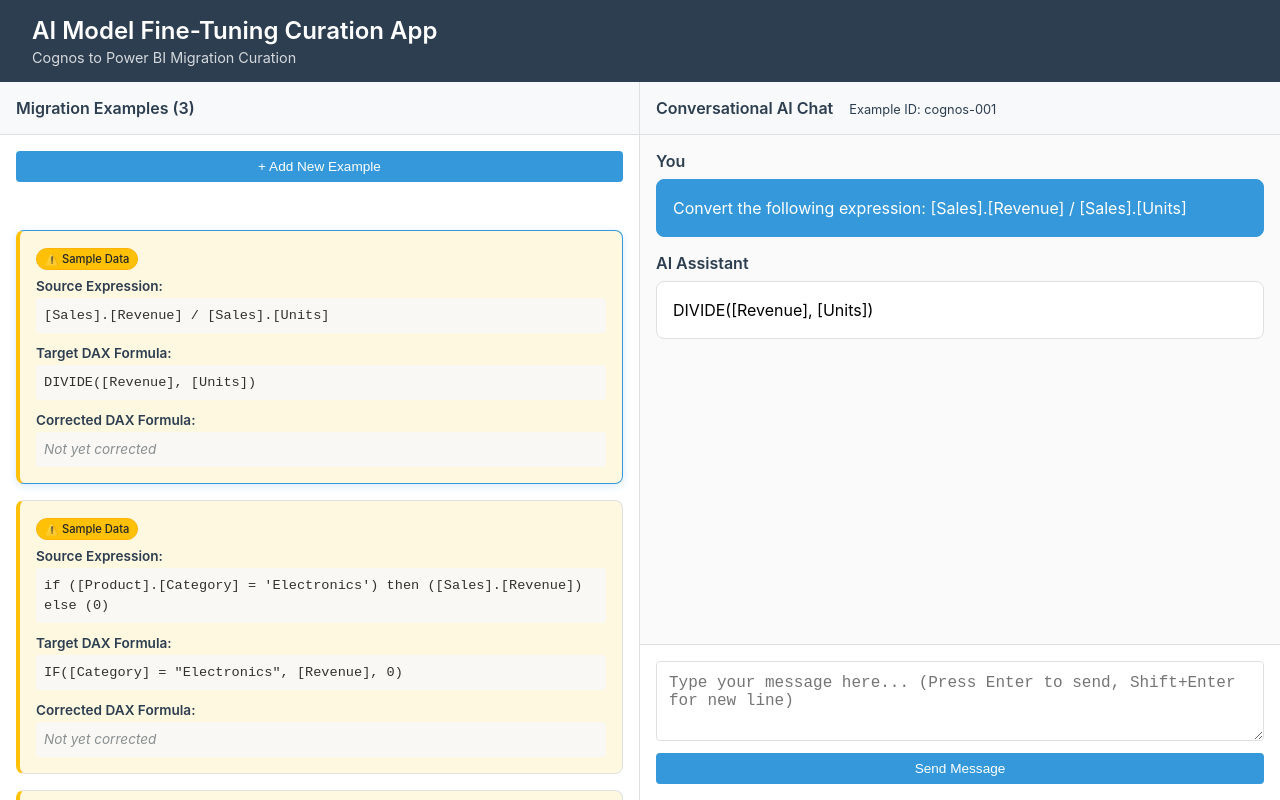
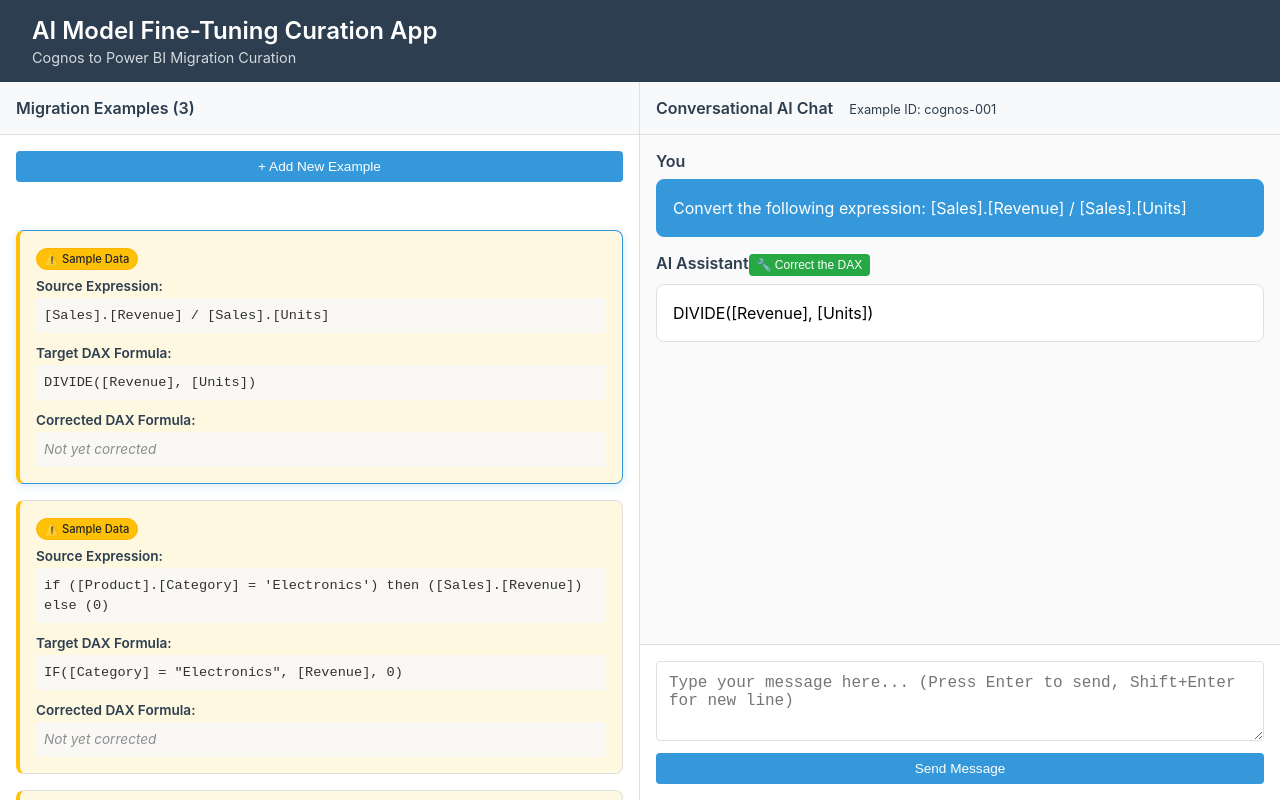
Before and after one commit to Codehive-Inc/dax-ai-data-collection, a React (Vite) app: page /cognos-to-pbi in a window 1280 px wide. Both pictures are taken after a click on the element 319 px from the left and 357 px from the top of the page. Built offline with nearby package versions, Linux system fonts and the light colour scheme; no server answers.

Commit message:
new coretion end point (#7)
Co-authored-by: Ravi Akasapu <raviakasapu@gmail.com>

```diff
--- a/src/components/ChatInterface.jsx
+++ b/src/components/ChatInterface.jsx
@@ -3,7 +3,7 @@
 const CopyIcon = () => <span style={{ fontSize: '14px' }}>📋</span>;
 const CheckIcon = () => <span style={{ fontSize: '14px' }}>✓</span>;
 
-const ChatInterface = ({ messages, onSendMessage, onUseDaxFormula, isLoading, disabled }) => {
+const ChatInterface = ({ messages, onSendMessage, onUseDaxFormula, onCorrectDax, isLoading, disabled }) => {
   const [inputValue, setInputValue] = useState('');
   const [copiedStates, setCopiedStates] = useState({});
   const messagesEndRef = useRef(null);
@@ -113,6 +113,22 @@
           <div key={index} className={`message ${message.role}`}>
             <div className="message-header">
               {message.role === 'user' ? 'You' : 'AI Assistant'}
+              {message.role === 'assistant' && onCorrectDax && (
+                <button
+                  className="btn btn-secondary"
+                  onClick={() => onCorrectDax(message.content, index)}
+                  style={{
+                    marginLeft: 'auto',
+                    padding: '0.25rem 0.5rem',
+                    fontSize: '0.75rem',
+                    backgroundColor: '#28a745',
+                    color: 'white',
+                    border: 'none'
+                  }}
+                >
+                  🔧 Correct the DAX
+                </button>
+              )}
             </div>
             <div className="message-content">
               {renderMessageContent(message.content, index)}
--- a/src/components/CurationApp.jsx
+++ b/src/components/CurationApp.jsx
@@ -4,7 +4,7 @@
 import Toast from './Toast.jsx';
 import AddExampleModal from './AddExampleModal.jsx';
 import { loadExamples, addExampleToFile, updateCorrectedDax } from '../utils/dataUtils';
-import { sendChatMessageWithFallback } from '../utils/apiUtils';
+import { sendChatMessageWithFallback, correctDaxFormula } from '../utils/apiUtils';
 
 const CurationApp = ({ modelType }) => {
   const [examples, setExamples] = useState([]);
@@ -86,6 +86,50 @@
       }
     } catch (error) {
       showToast(`Error updating DAX formula: ${error.message}`, 'error');
+    }
+  }, [selectedExample, examples, selectedExampleId, modelType, showToast]);
+
+  const handleCorrectDax = useCallback(async (messageContent, messageIndex) => {
+    if (!selectedExample) return;
+
+    try {
+      setIsLoading(true);
+      showToast('Getting structured DAX correction...', 'info');
+
+      // Call FastAPI for structured DAX correction
+      const correctionResult = await correctDaxFormula(
+        modelType,
+        selectedExample.sourceExpression,
+        selectedExample.targetDaxFormula
+      );
+
+      if (correctionResult.success) {
+        // Update the corrected DAX formula
+        const result = await updateCorrectedDax(
+          modelType,
+          selectedExampleId,
+          correctionResult.corrected_dax_formula
+        );
+
+        if (result.success) {
+          // Update local state
+          const updatedExamples = examples.map(ex =>
+            ex.id === selectedExampleId
+              ? { ...ex, correctedDaxFormula: correctionResult.corrected_dax_formula }
+              : ex
+          );
+          setExamples(updatedExamples);
+          showToast(`DAX corrected! ${correctionResult.explanation}`);
+        } else {
+          showToast(`Error saving corrected DAX: ${result.message}`, 'error');
+        }
+      } else {
+        showToast(`Error correcting DAX: ${correctionResult.error_message}`, 'error');
+      }
+    } catch (error) {
+      showToast(`Error getting DAX correction: ${error.message}`, 'error');
+    } finally {
+      setIsLoading(false);
     }
   }, [selectedExample, examples, selectedExampleId, modelType, showToast]);
 
@@ -171,6 +215,7 @@
             messages={chatMessages}
             onSendMessage={handleSendMessage}
             onUseDaxFormula={handleUseDaxFormula}
+            onCorrectDax={handleCorrectDax}
             isLoading={isLoading}
             disabled={!selectedExample}
           />
--- a/src/utils/apiUtils.js
+++ b/src/utils/apiUtils.js
@@ -208,3 +208,39 @@
     return await mockChatResponse(modelType, messages);
   }
 };
+
+// New function for structured DAX correction
+export const correctDaxFormula = async (modelType, sourceExpression, targetDaxFormula) => {
+  try {
+    // Determine API URL based on model type
+    let apiUrl;
+    if (modelType === 'microstrategy') {
+      apiUrl = `${MODEL_ENDPOINTS.microstrategy}/api/dax/correct`;
+    } else if (modelType === 'cognos') {
+      apiUrl = `${MODEL_ENDPOINTS.cognos}/api/dax/correct`;
+    } else if (modelType === 'tableau') {
+      apiUrl = `${MODEL_ENDPOINTS.tableau}/api/dax/correct`;
+    } else {
+      apiUrl = `${CONFIG.API_BASE_URL}/api/dax/correct`;
+    }
+
+    const response = await axios.post(apiUrl, {
+      model_type: modelType,
+      source_expression: sourceExpression,
+      target_dax_formula: targetDaxFormula
+    }, {
+      timeout: CONFIG.API_TIMEOUT,
+      headers: { 'Content-Type': 'application/json' }
+    });
+
+    return response.data;
+  } catch (error) {
+    if (error.response) {
+      throw new Error(`DAX correction error: ${error.response.data.error_message || error.response.statusText}`);
+    } else if (error.request) {
+      throw new Error('No response from DAX correction service. Please check if the backend is running.');
+    } else {
+      throw new Error(`Request error: ${error.message}`);
+    }
+  }
+};
```
